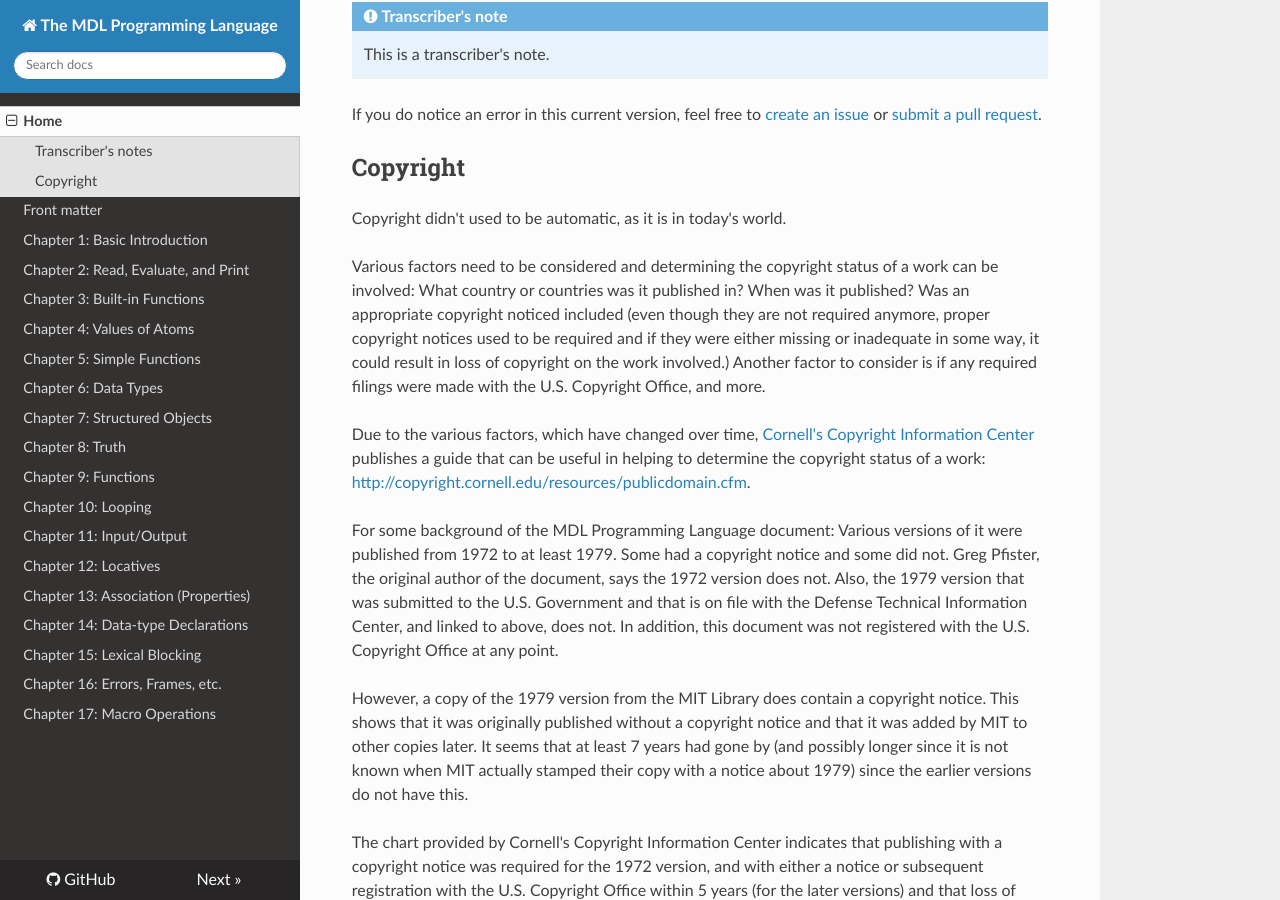
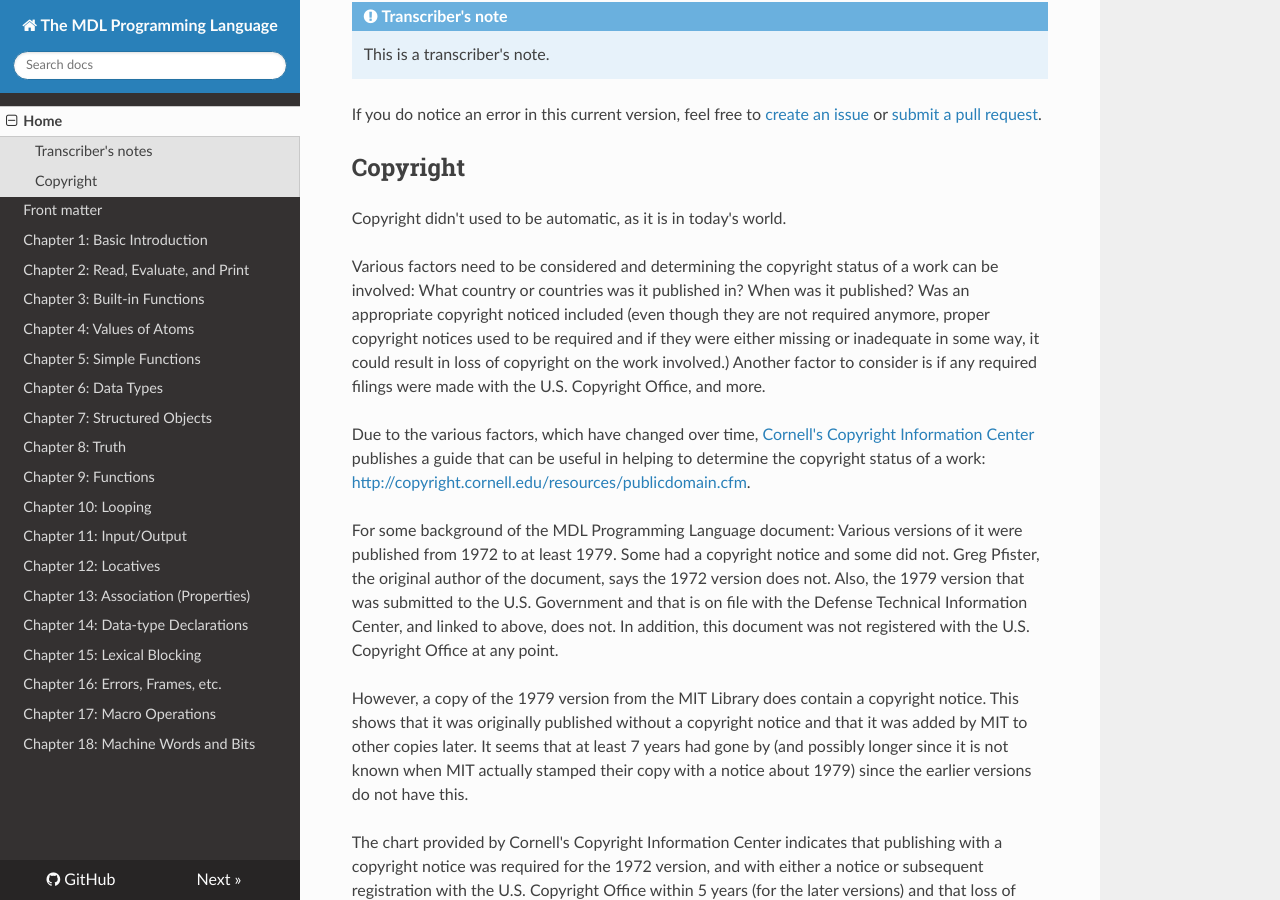
Before and after one commit to taradinoc/mdl-docs, an MkDocs documentation site: the page built from docs/index.markdown, in a window 1280 px wide and 900 px high, scrolled down 478 px. Built offline with MkDocs 1.6.1, drawn with Linux system fonts in a browser that asks for light colours; nearby versions of some CDN libraries; old or Windows-style settings are respelled for this version of MkDocs.

Commit message:
mkdocs.yml: Include the newly-added chapter 18

```diff
--- a/mkdocs.yml
+++ b/mkdocs.yml
@@ -26,3 +26,4 @@ pages:
   - "Chapter 15: Lexical Blocking": "15-lexical-blocking.markdown"
   - "Chapter 16: Errors, Frames, etc.": "16-errors-frames-etc.markdown"
   - "Chapter 17: Macro Operations": "17-macro-operations.markdown"
+  - "Chapter 18: Machine Words and Bits": "18-machine-words-and-bits.markdown"
```
